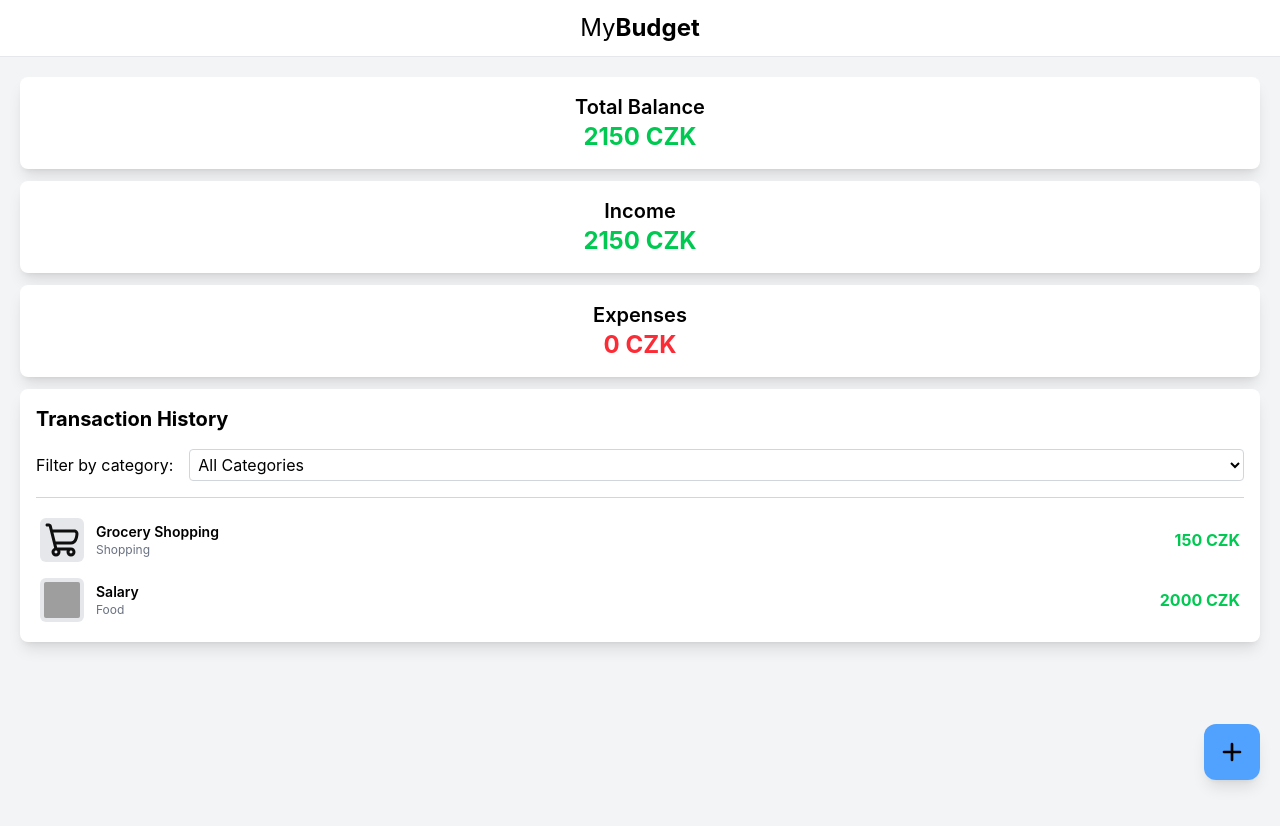
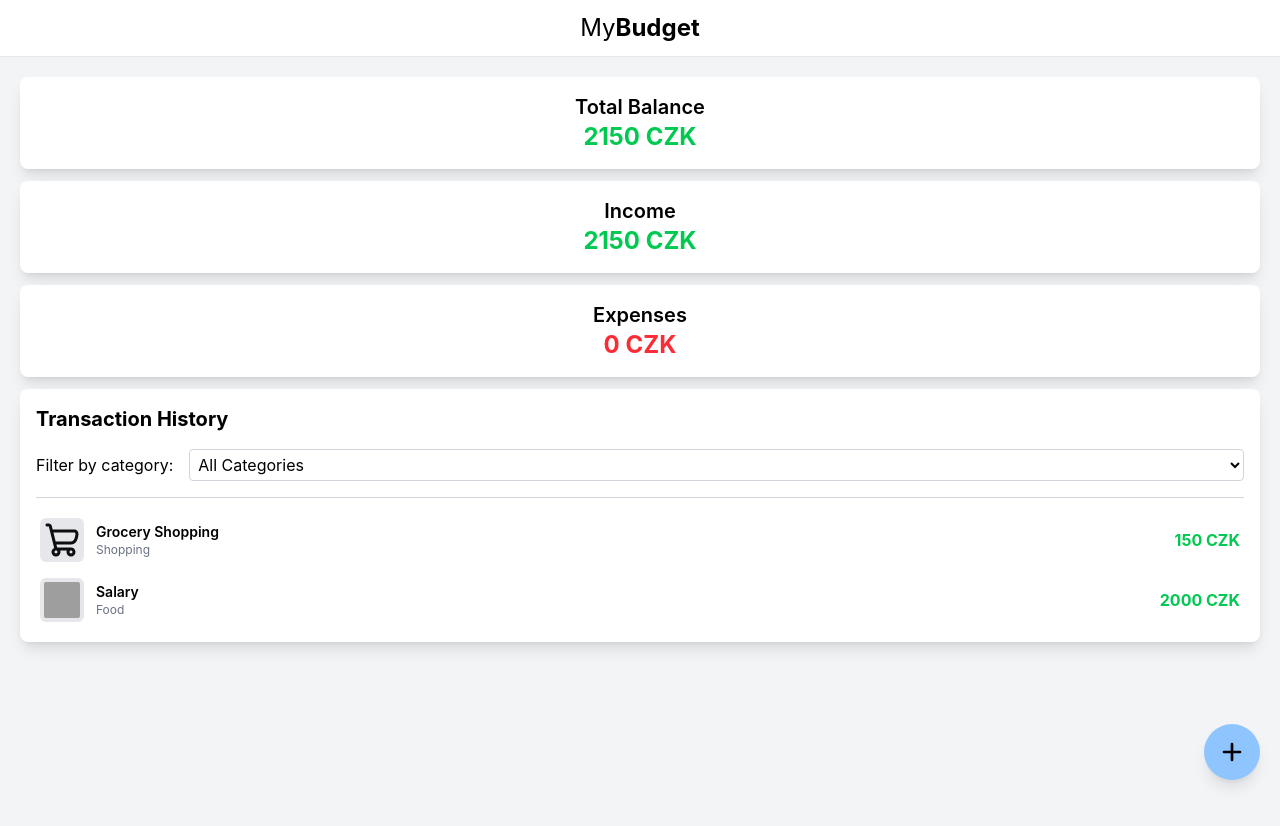
Before and after one commit to petlukdev/MyBudget, a React (Vite) app: page / in a window 1280 px wide. Shown: the top 826 px of the page. Built offline with nearby package versions, Linux system fonts and the light colour scheme; grey boxes are pictures that could not be loaded.

Commit message:
Added AddTransactionButton component

```diff
--- a/src/App.tsx
+++ b/src/App.tsx
@@ -1,13 +1,12 @@
 import { useMemo, useState } from 'react'
 import type { Transaction } from './types/Transaction'
-
-import plusLogo from './assets/plus.svg'
 
 import Modal from './components/Modal'
 import Header from './components/Header'
 import DashboardCard from './components/DashboardCard'
 import TransactionHistory from './components/TransactionHistory'
 import AddTransactionForm from './components/AddTransactionForm'
+import AddTransactionButton from './components/AddTransactionButton'
 
 function App() {
   const [isFormOpen, setIsFormOpen] = useState(false);
@@ -48,10 +47,7 @@ function App() {
         <DashboardCard title='Income' value={stats.income} />
         <DashboardCard title='Expenses' value={stats.expenses} />
         <TransactionHistory transactions={transactions} setTransactions={setTransactions}/>
-        <button className="fixed bottom-5 right-5 p-3 bg-blue-400 rounded-xl shadow-lg"
-        onClick={() => setIsFormOpen(true)}>
-          <img src={plusLogo} alt="Add Transaction" className="w-8 h-8"/>
-        </button>
+        <AddTransactionButton onClick={() => setIsFormOpen(true)} />
       </div>
       {isFormOpen &&
         <Modal onClose={() => setIsFormOpen(false)}>
--- /dev/null
+++ b/src/components/AddTransactionButton.tsx
@@ -0,0 +1,14 @@
+import plusLogo from '../assets/plus.svg';
+
+function AddTransactionButton({ onClick }: { onClick: () => void }) {
+  return (
+        <div className="fixed bottom-5 right-5">
+            <button className="cursor-pointer p-3 bg-blue-300 rounded-full shadow-lg transition-transform hover:scale-110"
+            onClick={onClick}>
+                <img src={plusLogo} alt="Add Transaction" className="w-8 h-8"/>
+            </button>
+        </div>
+  );
+}
+
+export default AddTransactionButton;
```
